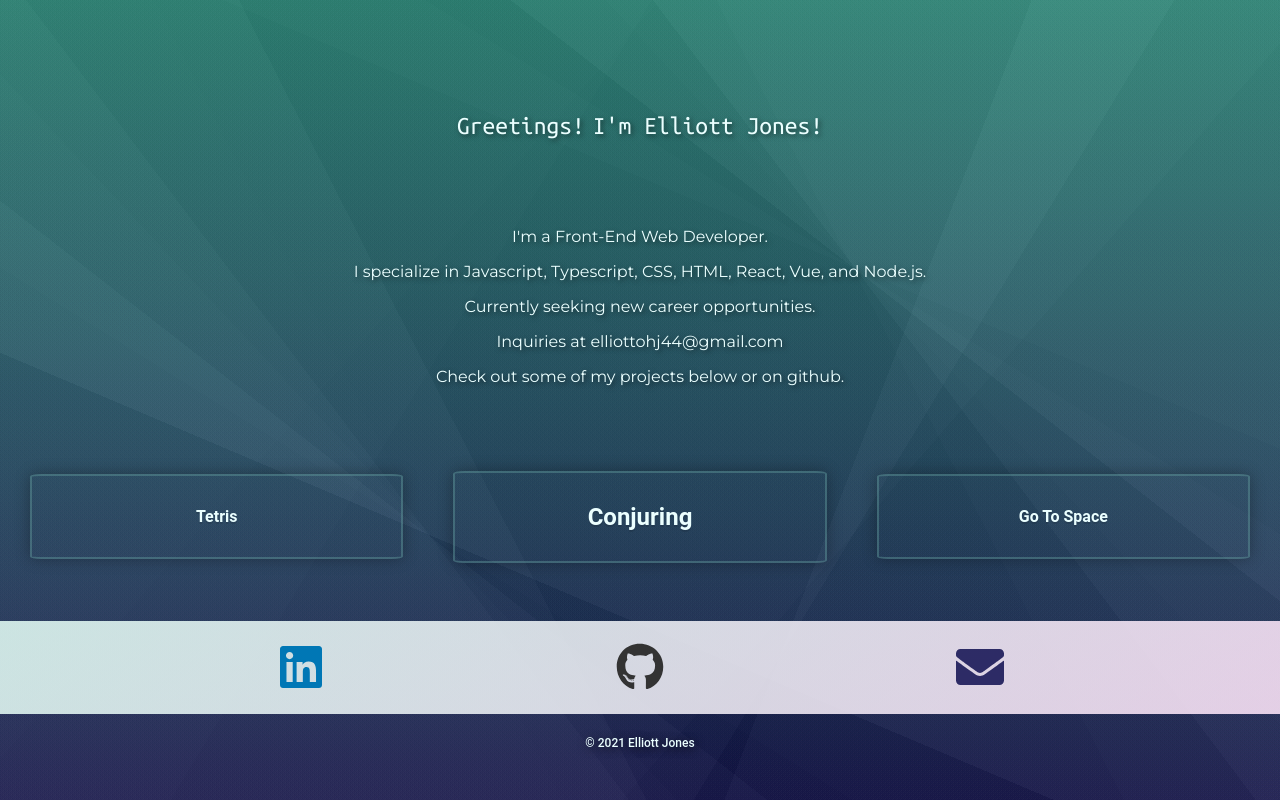
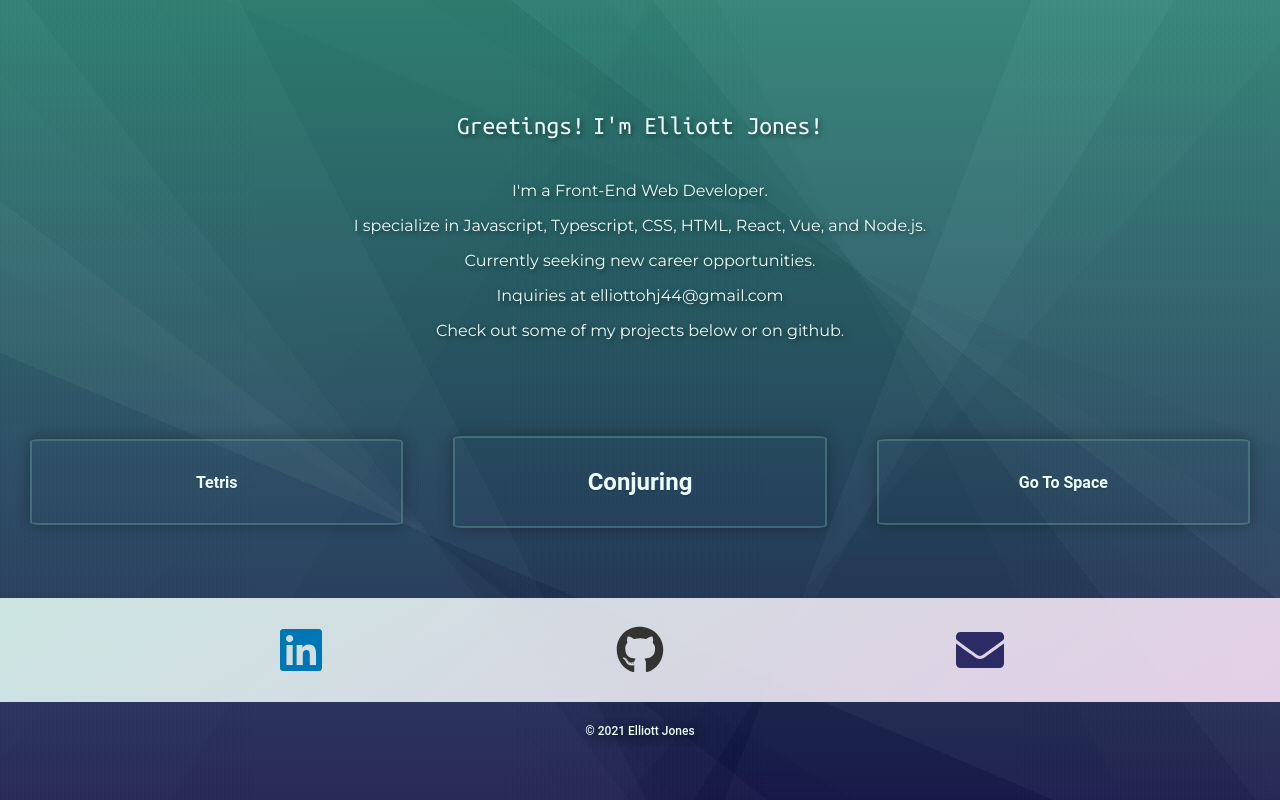
Before and after one commit to elliottandjones/my-personal-portfolio-site, a React (Create React App) app: page / in a window 1280 px wide. Built offline with nearby package versions, Linux system fonts and the light colour scheme.

Commit message:
fixed the default height and y-overflow issue

```diff
--- a/src/components/About/About.css
+++ b/src/components/About/About.css
@@ -1,6 +1,7 @@
 @import url("https://fonts.googleapis.com/css2?family=Ubuntu+Mono&family=Montserrat&display=swap");
 
 #about {
+  font-size:16px;
   box-sizing: border-box;
   text-align: center;
   color: var(--lightslate);
@@ -34,7 +35,8 @@ span.greeting1 {
 
 .description {
   font-family: "Montserrat", sans-serif;
-  padding-top: 7vh;
+  font-size: 16px;
+  padding-top: 10px;
   font-weight: 400;
   text-shadow: 2px 2px 5px rgba(0, 0, 0, 0.5);
   text-align: center;
@@ -49,7 +51,3 @@ span.greeting1 {
 .description a:hover, .description a:focus {
   text-decoration: underline;
 }
-
-.description p {
-  font-size: 1rem;
-}
--- a/src/index.css
+++ b/src/index.css
@@ -15,6 +15,9 @@ body {
   -webkit-font-smoothing: antialiased;
   -moz-osx-font-smoothing: grayscale;
 }
+/* main {
+  height: 100vh;
+} */
 .home {
   box-sizing: border-box;
   font-family: "Roboto", Tahoma, Geneva, Verdana, -apple-system,
```
